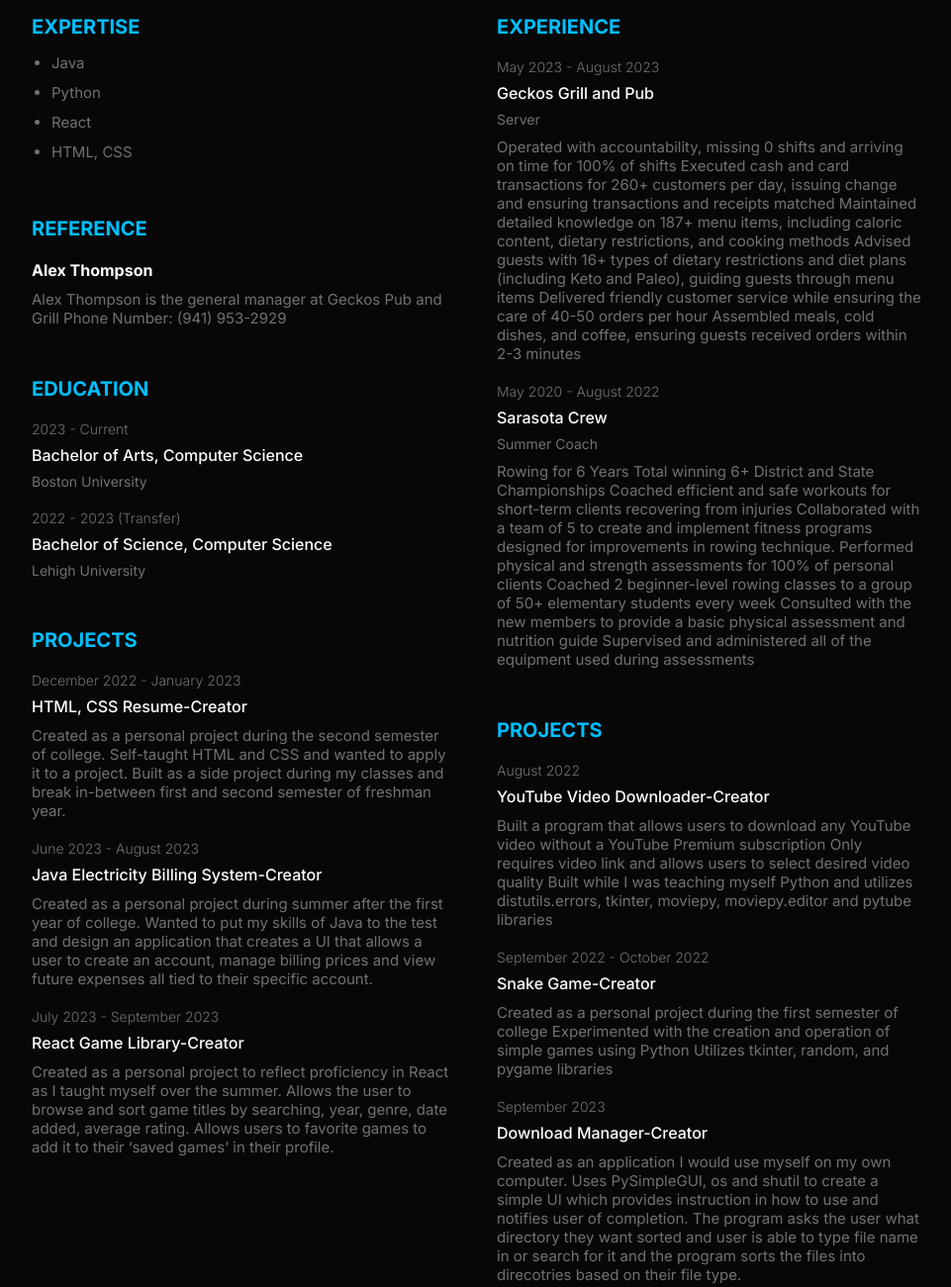
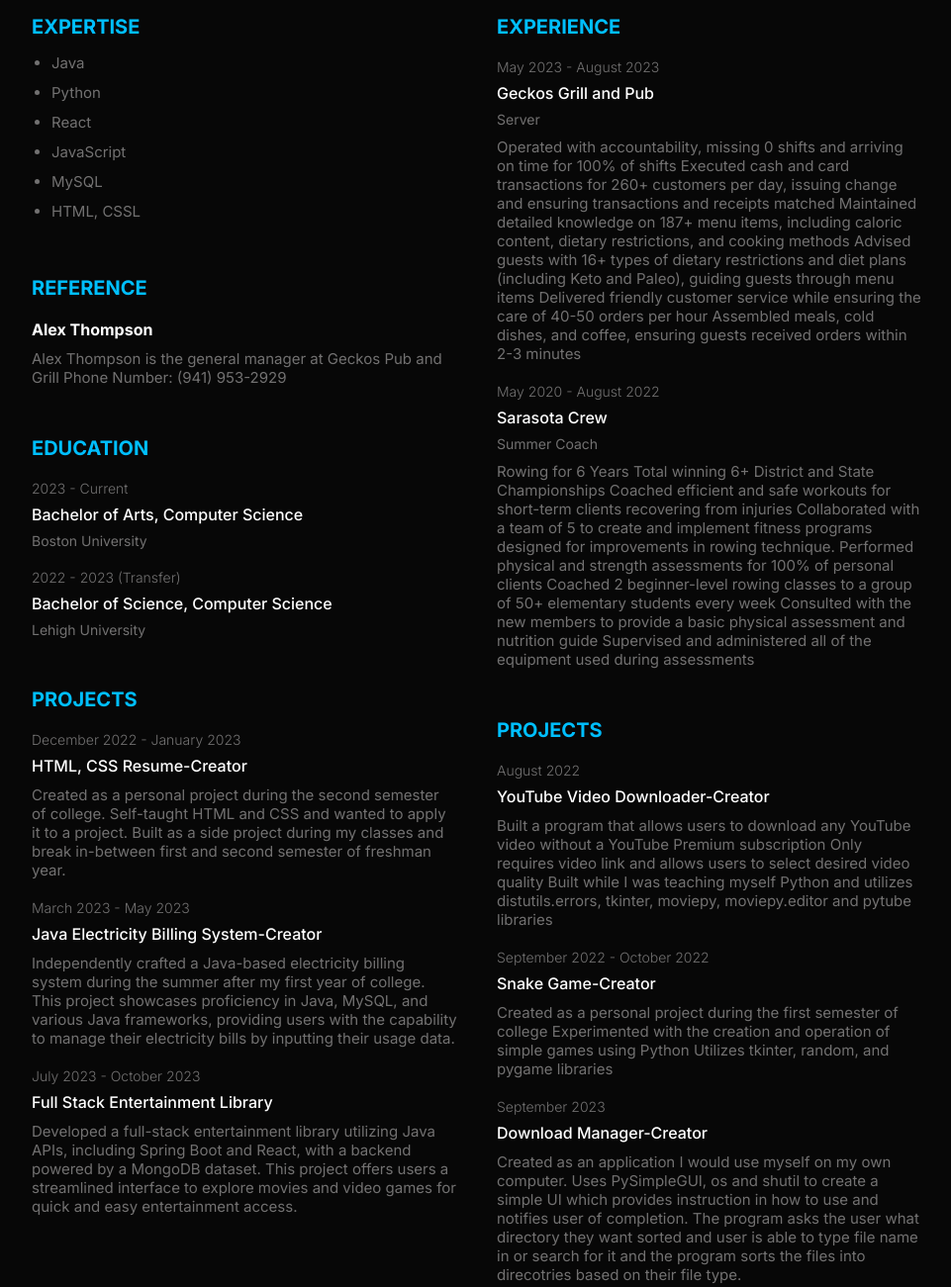
Before and after one commit to Max-OMeara/MaxOMearaResume.github.io, a plain HTML site: page index.html in a window 1280 px wide. Shown: the part 420-1721 px from the top of the page at 99% size, without its empty margins (158-1119 px from the left). Drawn offline with nearby package versions, Linux system fonts and the light colour scheme.

Commit message:
Updated information regarding projects and dates

```diff
--- a/index.html
+++ b/index.html
@@ -1,5 +1,6 @@
 <!DOCTYPE html>
 <html lang="en">
+
 <head>
     <meta charset="UTF-8">
     <meta http-equiv="X-UA-Compatible" content="IE=edge">
@@ -8,6 +9,7 @@
     <link rel="stylesheet" href="style.css">
     <script src="https://unpkg.com/feather-icons"></script>
 </head>
+
 <body>
     <div class="container">
         <div class="profile">
@@ -25,7 +27,8 @@
                         <p class="description">mx.omeara@bu.edu</p>
                         <p class="description">(941) 716-6032</p>
                         <p class="description">Boston, MA</p>
-                        <p class="description"><a href="https://www.linkedin.com/in/max-o'meara-83566a256" target="_blank">linkedin.com/in/max-o’meara-83566a256</a></p>
+                        <p class="description"><a href="https://www.linkedin.com/in/max-o'meara-83566a256"
+                                target="_blank">linkedin.com/in/max-o’meara-83566a256</a></p>
                     </div>
                     <a class="downloadBtn" href="Resume.docx" download="Resume.docx">Download Resume</a>
                 </div>
@@ -38,7 +41,9 @@
                     <li>Java</li>
                     <li>Python</li>
                     <li>React</li>
-                    <li>HTML, CSS</li>
+                    <li>JavaScript</li>
+                    <li>MySQL</li>
+                    <li>HTML, CSSL</li>
                 </ul>
             </div>
             <div class="ref">
@@ -76,24 +81,27 @@
                     <p class="description">
                         Created as a personal project during the second semester of college.
                         Self-taught HTML and CSS and wanted to apply it to a project.
-                        Built as a side project during my classes and break in-between first and second semester of freshman year.
+                        Built as a side project during my classes and break in-between first and second semester of
+                        freshman year.
                     </p>
                 </div>
                 <div class="certification_item">
-                    <p class="item_preTitle">June 2023 - August 2023</p>
+                    <p class="item_preTitle">March 2023 - May 2023</p>
                     <h4 class="item_title">Java Electricity Billing System-Creator</h4>
                     <p class="description">
-                        Created as a personal project during summer after the first year of college.
-                        Wanted to put my skills of Java to the test and design an application that creates a UI that allows a user to create an account, manage billing prices and view future expenses all tied to their specific account.
+                        Independently crafted a Java-based electricity billing system during the summer after my first
+                        year of college. This project showcases proficiency in Java, MySQL, and various Java frameworks,
+                        providing users with the capability to manage their electricity bills by inputting their usage
+                        data.
                     </p>
                 </div>
                 <div class="certification_item">
-                    <p class="item_preTitle">July 2023 - September 2023</p>
-                    <h4 class="item_title">React Game Library-Creator</h4>
+                    <p class="item_preTitle">July 2023 - October 2023</p>
+                    <h4 class="item_title">Full Stack Entertainment Library</h4>
                     <p class="description">
-                        Created as a personal project to reflect proficiency in React as I taught myself over the summer.
-                        Allows the user to browse and sort game titles by searching, year, genre, date added, average rating.
-                        Allows users to favorite games to add it to their ‘saved games’ in their profile.
+                        Developed a full-stack entertainment library utilizing Java APIs, including Spring Boot and
+                        React, with a backend powered by a MongoDB dataset. This project offers users a streamlined
+                        interface to explore movies and video games for quick and easy entertainment access.
                     </p>
                 </div>
             </div>
@@ -107,9 +115,12 @@
                     <p class="item_subTitle">Server</p>
                     <p class="description">
                         Operated with accountability, missing 0 shifts and arriving on time for 100% of shifts
-                        Executed cash and card transactions for 260+ customers per day, issuing change and ensuring transactions and receipts matched
-                        Maintained detailed knowledge on 187+ menu items, including caloric content, dietary restrictions, and cooking methods
-                        Advised guests with 16+ types of dietary restrictions and diet plans (including Keto and Paleo), guiding guests through menu items
+                        Executed cash and card transactions for 260+ customers per day, issuing change and ensuring
+                        transactions and receipts matched
+                        Maintained detailed knowledge on 187+ menu items, including caloric content, dietary
+                        restrictions, and cooking methods
+                        Advised guests with 16+ types of dietary restrictions and diet plans (including Keto and Paleo),
+                        guiding guests through menu items
                         Delivered friendly customer service while ensuring the care of 40-50 orders per hour
                         Assembled meals, cold dishes, and coffee, ensuring guests received orders within 2-3 minutes
                     </p>
@@ -121,7 +132,8 @@
                     <p class="description">
                         Rowing for 6 Years Total winning 6+ District and State Championships
                         Coached efficient and safe workouts for short-term clients recovering from injuries
-                        Collaborated with a team of 5 to create and implement fitness programs designed for improvements in rowing technique.
+                        Collaborated with a team of 5 to create and implement fitness programs designed for improvements
+                        in rowing technique.
                         Performed physical and strength assessments for 100% of personal clients
                         Coached 2 beginner-level rowing classes to a group of 50+ elementary students every week
                         Consulted with the new members to provide a basic physical assessment and nutrition guide
@@ -135,9 +147,11 @@
                     <p class="item_preTitle">August 2022</p>
                     <h4 class="item_title">YouTube Video Downloader-Creator</h4>
                     <p class="description">
-                        Built a program that allows users to download any YouTube video without a YouTube Premium subscription
+                        Built a program that allows users to download any YouTube video without a YouTube Premium
+                        subscription
                         Only requires video link and allows users to select desired video quality
-                        Built while I was teaching myself Python and utilizes distutils.errors, tkinter, moviepy, moviepy.editor and pytube libraries
+                        Built while I was teaching myself Python and utilizes distutils.errors, tkinter, moviepy,
+                        moviepy.editor and pytube libraries
                     </p>
                 </div>
                 <div class="certification_item">
@@ -153,9 +167,12 @@
                     <p class="item_preTitle">September 2023</p>
                     <h4 class="item_title">Download Manager-Creator</h4>
                     <p class="description">
-                        Created as an application I would use myself on my own computer. Uses PySimpleGUI, os and shutil to create a simple UI
-                        which provides instruction in how to use and notifies user of completion. The program asks the user what directory they
-                        want sorted and user is able to type file name in or search for it and the program sorts the files into direcotries based on their
+                        Created as an application I would use myself on my own computer. Uses PySimpleGUI, os and shutil
+                        to create a simple UI
+                        which provides instruction in how to use and notifies user of completion. The program asks the
+                        user what directory they
+                        want sorted and user is able to type file name in or search for it and the program sorts the
+                        files into direcotries based on their
                         file type.
                     </p>
                 </div>
@@ -217,4 +234,5 @@
         feather.replace()
     </script>
 </body>
+
 </html>
```
